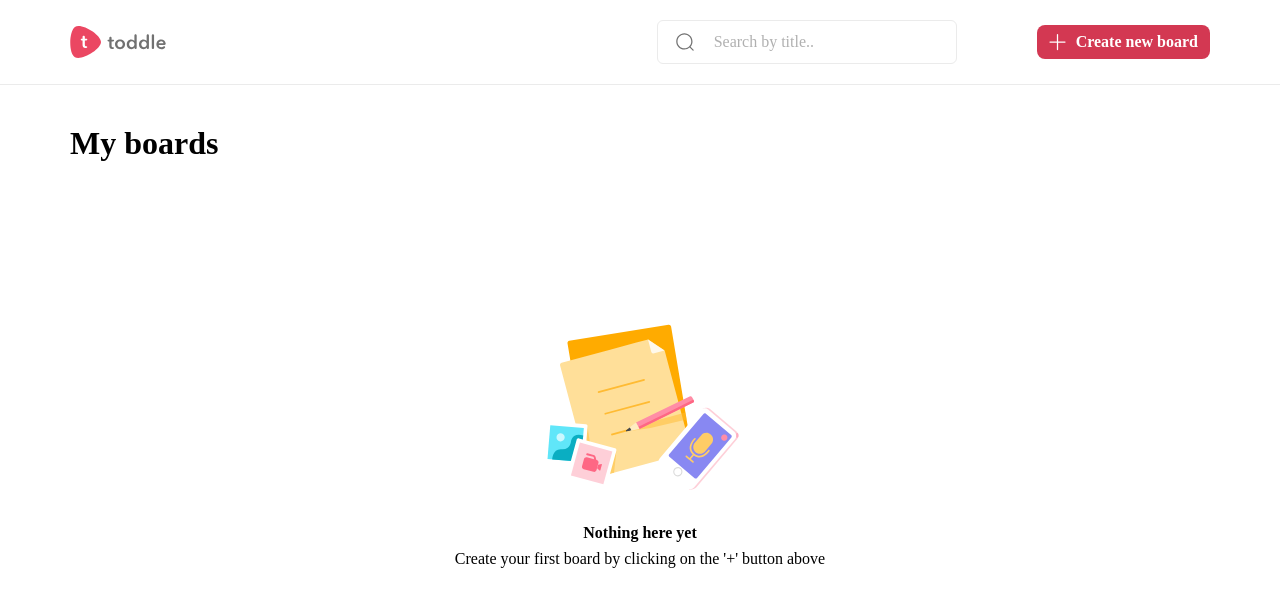
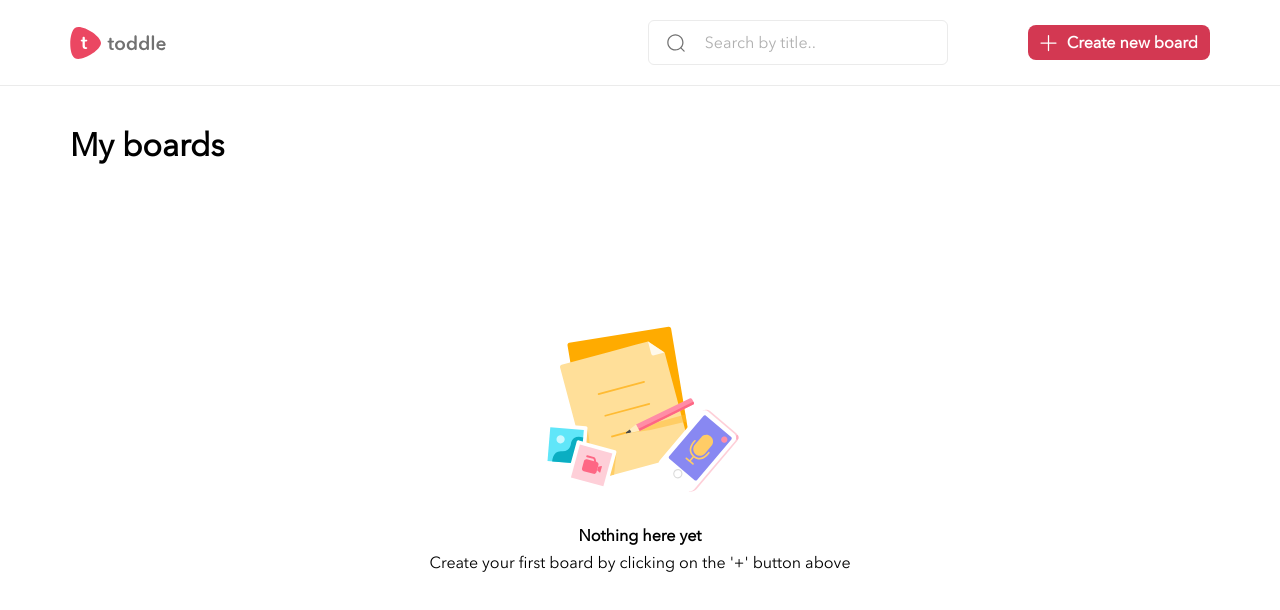
Before and after one commit to Riyaz-01/Bulletin-Boards, a React (Vite) app: page / in a window 1280 px wide. Shown: the top 610 px of the page. Built offline with nearby package versions, Linux system fonts and the light colour scheme.

Commit message:
font fix

```diff
--- a/src/index.css
+++ b/src/index.css
@@ -1,5 +1,5 @@
 @font-face {
-	font-family: 'avenir_next_lt_proregular';
+	font-family: 'avenir_next';
 	src: url('./assets/fonts/avenir_next_font-webfont.woff') format('woff2'),
 		url('./assets/fonts/avenir_next_font-webfont.woff2') format('woff');
 	font-weight: normal;
@@ -10,5 +10,5 @@
 	margin: 0;
 	box-sizing: border-box;
 
-	font-family: avenir;
+	font-family: 'avenir_next';
 }
```
